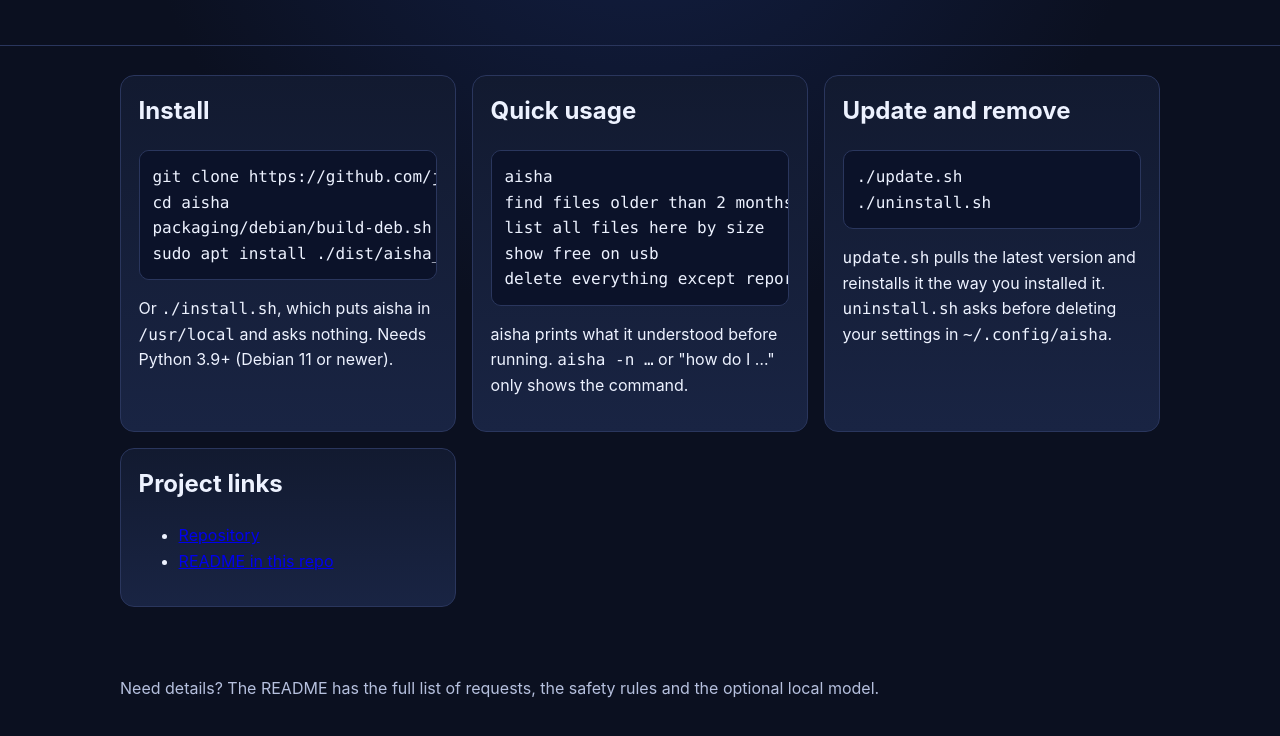
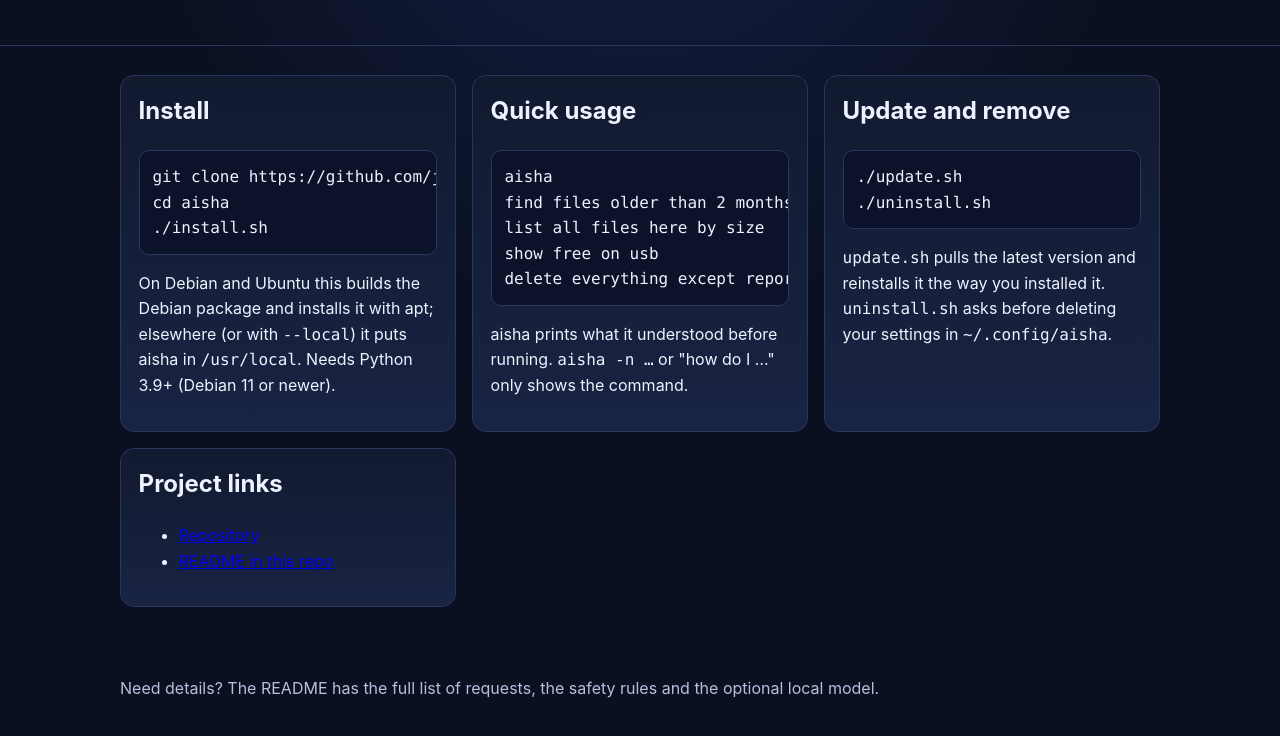
Before and after one commit to jugih-official/aisha, a plain HTML site: page pages/getting-started.html in a window 1280 px wide. Shown: the part 186-922 px from the top of the page. Drawn offline with Linux system fonts and the light colour scheme.

Commit message:
install.sh builds and installs the Debian package
Installing is now: clone, cd, ./install.sh. On Debian/Ubuntu it runs
packaging/debian/build-deb.sh and installs the package with apt, and
removes an older /usr/local copy that would hide it. Elsewhere, or with
--local, it installs into /usr/local as before. update.sh reuses it.

```diff
--- a/pages/getting-started.html
+++ b/pages/getting-started.html
@@ -28,10 +28,9 @@
       <h2>Install</h2>
       <pre><code>git clone https://github.com/jugih-official/aisha.git
 cd aisha
-packaging/debian/build-deb.sh
-sudo apt install ./dist/aisha_*_all.deb</code></pre>
-      <p>Or <code>./install.sh</code>, which puts aisha in <code>/usr/local</code> and asks nothing.
-      Needs Python 3.9+ (Debian 11 or newer).</p>
+./install.sh</code></pre>
+      <p>On Debian and Ubuntu this builds the Debian package and installs it with apt; elsewhere (or with
+      <code>--local</code>) it puts aisha in <code>/usr/local</code>. Needs Python 3.9+ (Debian 11 or newer).</p>
     </section>
 
     <section class="card">
```
Also changed, not shown: 3 other files.
